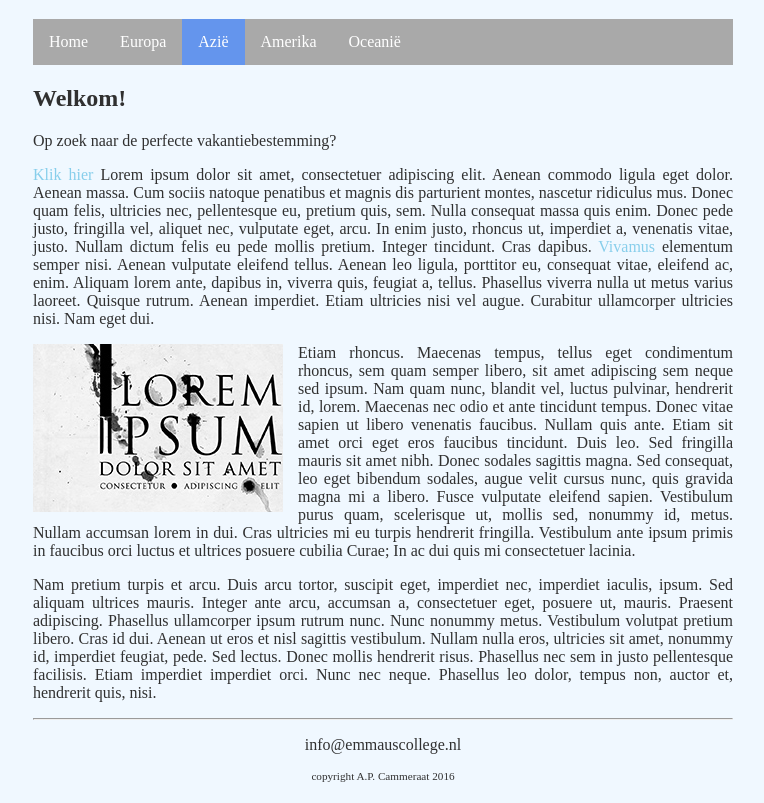
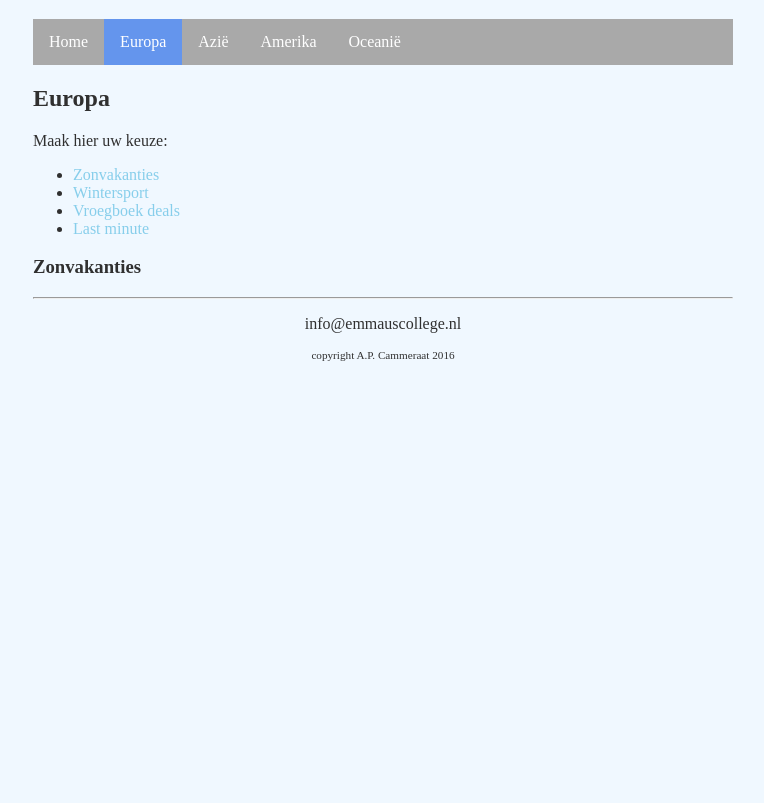
Before and after one commit to caitlin0305/website, a plain HTML site: page europa.html in a window 1280 px wide. Shown: the part 61-864 px from the top of the page, without its empty margins (257-1021 px from the left). After the commit the page ends 821 px from the top, so only its background shows below. Drawn offline with Linux system fonts and the light colour scheme.

Commit message:
update 27 nov

```diff
--- a/europa.html
+++ b/europa.html
@@ -16,20 +16,35 @@
             <nav>
                 <ul>
                     <li><a href="index.html">Home</a></li>
-                    <li><a href="europa.html">Europa</a></li>
-                    <li><a class="active" href="azië.html">Azië</a></li>
+                    <li><a class="active" href="europa.html">Europa</a></li>
+                    <li><a href="azië.html">Azië</a></li>
                     <li><a href="amerika.html">Amerika</a></li>
                     <li><a href="oceanië.html">Oceanië</a></li>
                 </ul>
             </nav>
 
             <article>
-                <h2>Welkom!</h2>
-                <p>Op zoek naar de perfecte vakantiebestemming?
-                <p><img class="zweefLinks" src="">
-                <a href="http://nu.nl">Klik hier</a> Lorem ipsum dolor sit amet, consectetuer adipiscing elit. Aenean commodo ligula eget dolor. Aenean massa. Cum sociis natoque penatibus et magnis dis parturient montes, nascetur ridiculus mus. Donec quam felis, ultricies nec, pellentesque eu, pretium quis, sem. Nulla consequat massa quis enim. Donec pede justo, fringilla vel, aliquet nec, vulputate eget, arcu. In enim justo, rhoncus ut, imperdiet a, venenatis vitae, justo. Nullam dictum felis eu pede mollis pretium. Integer tincidunt. Cras dapibus. <a href="http://www.encyclo.nl/begrip/dum%20vivimus%20vivamus">Vivamus</a> elementum semper nisi. Aenean vulputate eleifend tellus. Aenean leo ligula, porttitor eu, consequat vitae, eleifend ac, enim. Aliquam lorem ante, dapibus in, viverra quis, feugiat a, tellus. Phasellus viverra nulla ut metus varius laoreet. Quisque rutrum. Aenean imperdiet. Etiam ultricies nisi vel augue. Curabitur ullamcorper ultricies nisi. Nam eget dui.</p>
-                <p><img class="zweefLinks" src="afbeeldingen/loremipsum.jpg">Etiam rhoncus. Maecenas tempus, tellus eget condimentum rhoncus, sem quam semper libero, sit amet adipiscing sem neque sed ipsum. Nam quam nunc, blandit vel, luctus pulvinar, hendrerit id, lorem. Maecenas nec odio et ante tincidunt tempus. Donec vitae sapien ut libero venenatis faucibus. Nullam quis ante. Etiam sit amet orci eget eros faucibus tincidunt. Duis leo. Sed fringilla mauris sit amet nibh. Donec sodales sagittis magna. Sed consequat, leo eget bibendum sodales, augue velit cursus nunc, quis gravida magna mi a libero. Fusce vulputate eleifend sapien. Vestibulum purus quam, scelerisque ut, mollis sed, nonummy id, metus. Nullam accumsan lorem in dui. Cras ultricies mi eu turpis hendrerit fringilla. Vestibulum ante ipsum primis in faucibus orci luctus et ultrices posuere cubilia Curae; In ac dui quis mi consectetuer lacinia.</p>
-                <p>Nam pretium turpis et arcu. Duis arcu tortor, suscipit eget, imperdiet nec, imperdiet iaculis, ipsum. Sed aliquam ultrices mauris. Integer ante arcu, accumsan a, consectetuer eget, posuere ut, mauris. Praesent adipiscing. Phasellus ullamcorper ipsum rutrum nunc. Nunc nonummy metus. Vestibulum volutpat pretium libero. Cras id dui. Aenean ut eros et nisl sagittis vestibulum. Nullam nulla eros, ultricies sit amet, nonummy id, imperdiet feugiat, pede. Sed lectus. Donec mollis hendrerit risus. Phasellus nec sem in justo pellentesque facilisis. Etiam imperdiet imperdiet orci. Nunc nec neque. Phasellus leo dolor, tempus non, auctor et, hendrerit quis, nisi.</p>
+                <h2>Europa</h2>
+                <p> Maak hier uw keuze:</p>
+
+                    <ul>
+                        <li><a id="zonvakanties-europa"> Zonvakanties</a></li>
+                        <li><a id="wintersport-europa">Wintersport</a></li>
+                        <li><a id="vroegboekdeals-europa">Vroegboek deals</a></li>
+                        <li><a id="lastminute-europa">Last minute</a></li>
+                    </ul>
+
+                <h3>Zonvakanties</h3>
+                <p>
+
+
+
+
+
+
+
+
+
             </article>
 
             <footer>
```
Also changed, not shown: index.html (+2 -5 lines), afbeeldingen/vliegtuig.html3-w400.jpg (added), afbeeldingen/vliegtuig.html3.jpg (added).
